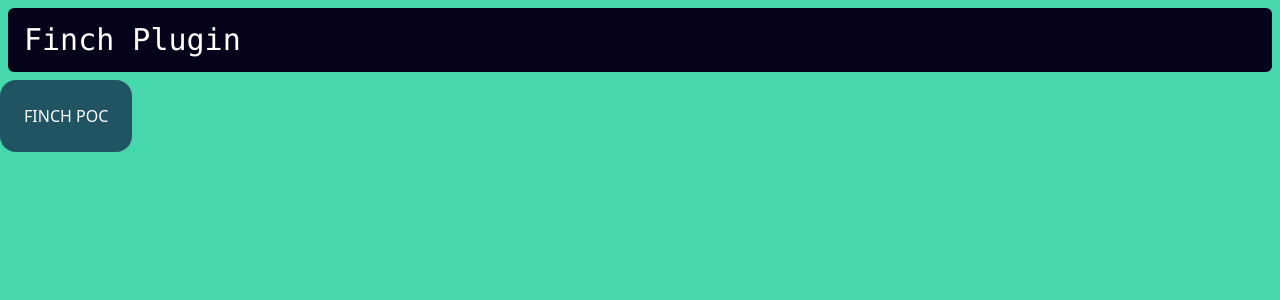
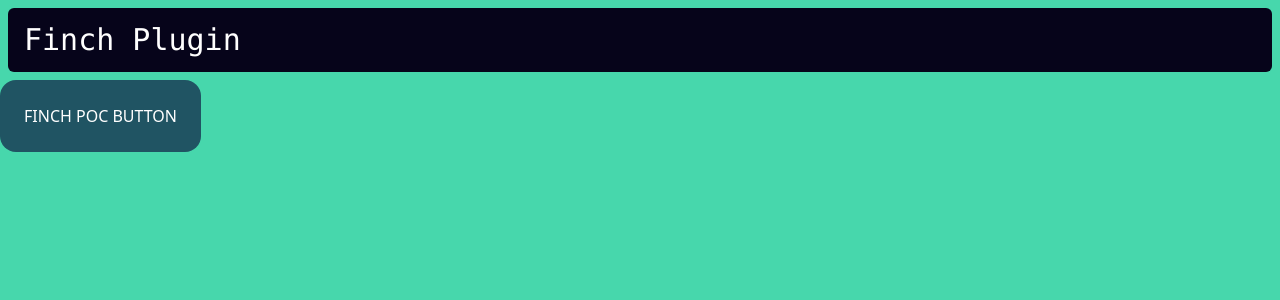
Before and after one commit to ashutoshzxc01ofc/test-repo, a React (Vite) app: page / in a window 1280 px wide. Shown: the top 300 px of the page. Built offline with nearby package versions, Linux system fonts and the light colour scheme.

Commit message:
commit button change in app.tsx

```diff
--- a/src/App.tsx
+++ b/src/App.tsx
@@ -39,7 +39,7 @@ function App() {
           onMouseEnter={() => setHover(true)}
           onMouseLeave={() => setHover(false)}
         >
-          FINCH POC
+          FINCH POC BUTTON
         </button>
       </div>
     </div>
```
